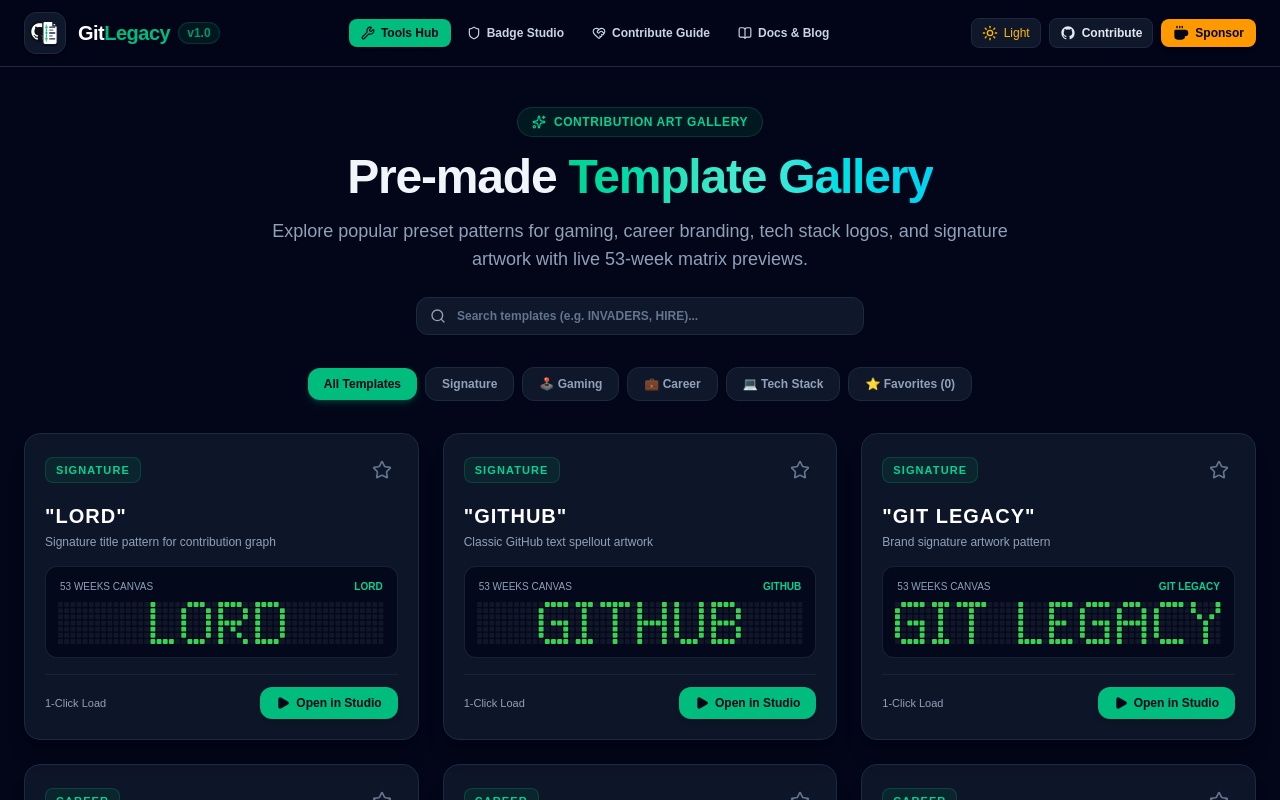
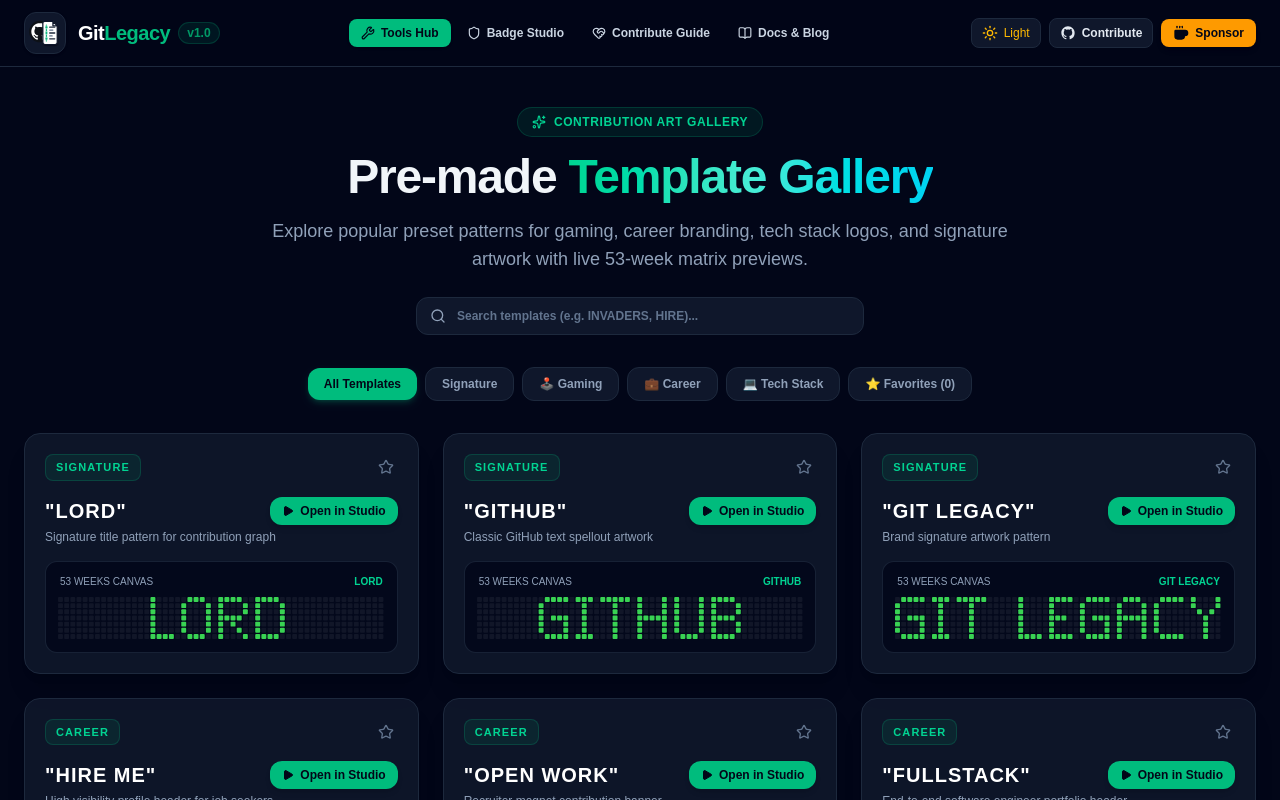
Before and after one commit to Sukhman369/githublegacy, a Next.js app: page /tools/presets in a window 1280 px wide. Shown: the top 800 px of the page. Built offline with nearby package versions, Linux system fonts and the light colour scheme.

Commit message:
style(presets): reposition Open in Studio button opposite text and remove 1-Click Load footer

```diff
--- a/src/app/tools/presets/page.tsx
+++ b/src/app/tools/presets/page.tsx
@@ -164,10 +164,10 @@ export default function PresetsPage() {
                     <button
                       onClick={() => toggleFavorite(preset.id)}
                       title={isFav ? 'Remove from favorites' : 'Add to favorites'}
-                      className="p-1.5 rounded-lg hover:bg-slate-800/50 transition-colors"
+                      className="p-1 rounded-lg hover:bg-slate-800/50 transition-colors"
                     >
                       <Star
-                        className={`w-5 h-5 transition-all ${
+                        className={`w-4 h-4 transition-all ${
                           isFav
                             ? 'fill-amber-400 text-amber-400 scale-110'
                             : 'text-slate-500 hover:text-amber-400'
@@ -176,41 +176,36 @@ export default function PresetsPage() {
                     </button>
                   </div>
 
-                  {/* Title & Description */}
+                  {/* Title with Open in Studio Button Opposite & Description */}
                   <div className="space-y-1">
-                    <h3 className={`text-xl font-black font-mono tracking-wider ${
-                      isDarkMode ? 'text-white' : 'text-slate-900'
-                    }`}>
-                      &quot;{preset.text}&quot;
-                    </h3>
+                    <div className="flex items-center justify-between gap-3">
+                      <h3 className={`text-xl font-black font-mono tracking-wider ${
+                        isDarkMode ? 'text-white' : 'text-slate-900'
+                      }`}>
+                        &quot;{preset.text}&quot;
+                      </h3>
+
+                      <Link
+                        href={artStudioUrl}
+                        className="inline-flex items-center gap-1.5 px-3 py-1.5 rounded-xl bg-emerald-500 hover:bg-emerald-400 text-slate-950 font-bold text-xs hover:scale-105 transition-all shadow-md shrink-0"
+                      >
+                        <Play className="h-3 w-3 fill-slate-950" />
+                        <span>Open in Studio</span>
+                      </Link>
+                    </div>
+
                     <p className={`text-xs ${isDarkMode ? 'text-slate-400' : 'text-slate-600'}`}>
                       {preset.description}
                     </p>
                   </div>
 
-                  {/* Visual 53-Week Mini Grid Preview (Zero scrollbar SVG) */}
+                  {/* Visual 53-Week Mini Grid Preview */}
                   <PresetMiniGrid
                     text={preset.text}
                     isDarkMode={isDarkMode}
                   />
+                </div>
 
-                  {/* Card Action Footer */}
-                  <div className={`pt-3 border-t flex items-center justify-between ${
-                    isDarkMode ? 'border-slate-800/80' : 'border-slate-100'
-                  }`}>
-                    <span className="text-[11px] text-slate-400 font-mono">
-                      1-Click Load
-                    </span>
-
-                    <Link
-                      href={artStudioUrl}
-                      className="inline-flex items-center gap-1.5 px-4 py-2 rounded-xl bg-emerald-500 hover:bg-emerald-400 text-slate-950 font-bold text-xs hover:scale-105 transition-all shadow-md"
-                    >
-                      <Play className="h-3.5 w-3.5 fill-slate-950" />
-                      <span>Open in Studio</span>
-                    </Link>
-                  </div>
-                </div>
               );
             })}
           </div>
```
